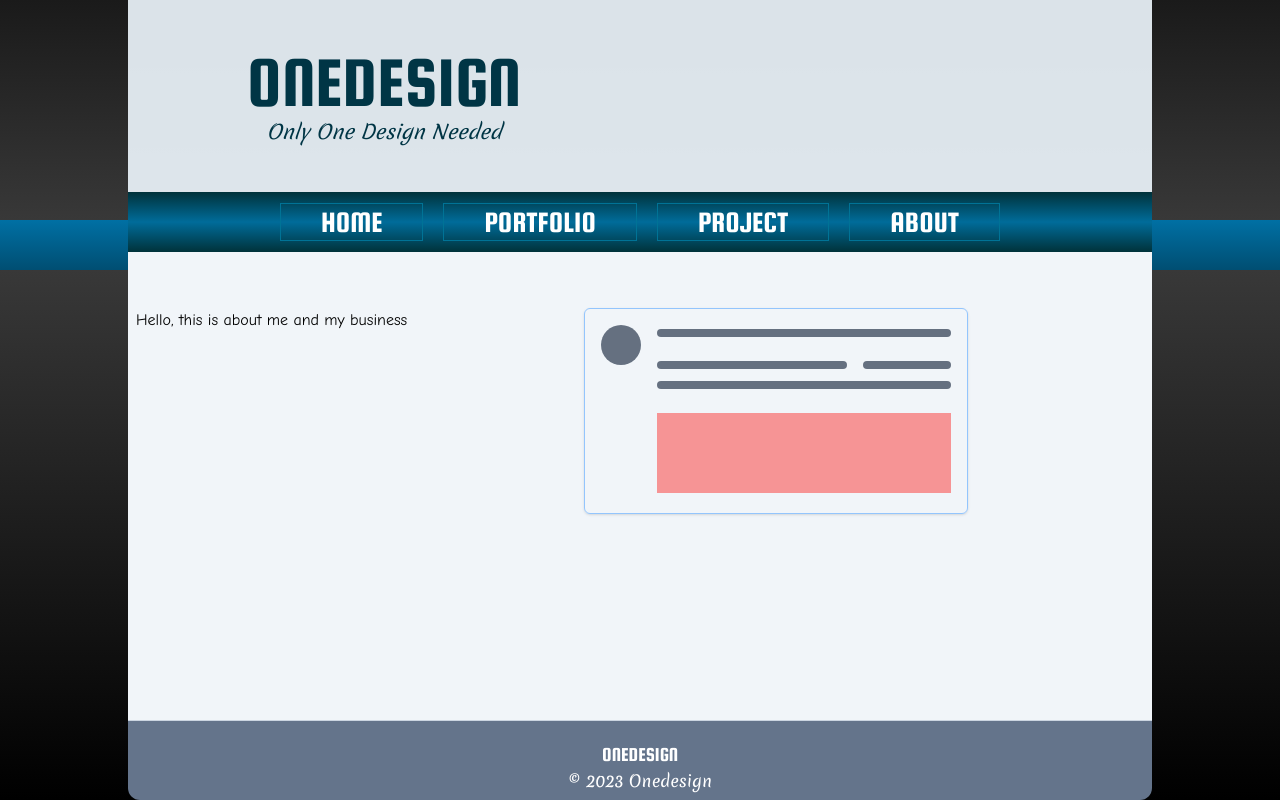
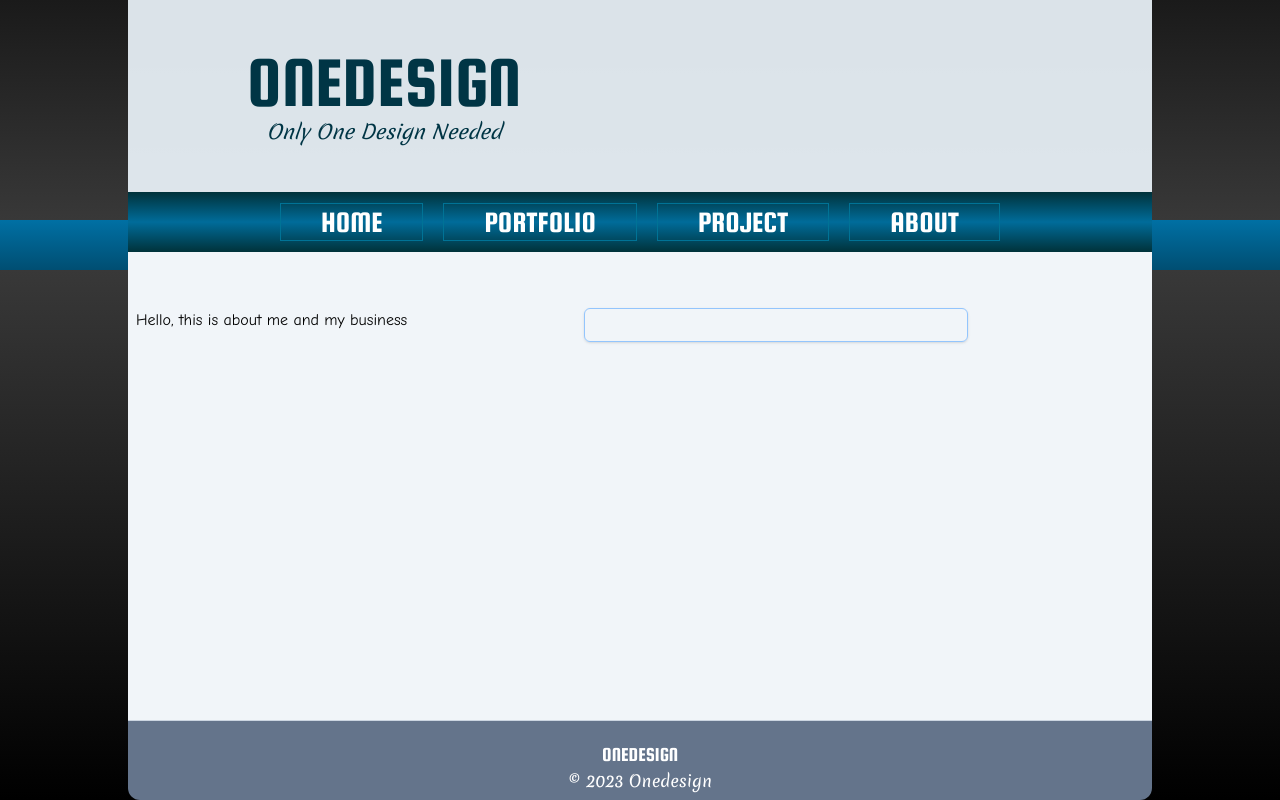
Before and after one commit to LAakerberg/Portfolio-2, a React (Vite) app: page /about in a window 1280 px wide. Built offline with nearby package versions, Linux system fonts and the light colour scheme.

Commit message:
Removed un-used code

```diff
--- a/src/pages/About/index.jsx
+++ b/src/pages/About/index.jsx
@@ -5,22 +5,7 @@ export function About() {
         <div>
           <p>Hello, this is about me and my business</p>
         </div>
-        <div className="border border-blue-300 shadow rounded-md p-4 max-w-sm w-full mx-auto">
-          <div className="animate-pulse flex space-x-4">
-            <div className="rounded-full bg-slate-700 h-10 w-10"></div>
-            <div className="flex-1 space-y-6 py-1">
-              <div className="h-2 bg-slate-700 rounded"></div>
-              <div className="space-y-3">
-                <div className="grid grid-cols-3 gap-4">
-                  <div className="h-2 bg-slate-700 rounded col-span-2"></div>
-                  <div className="h-2 bg-slate-700 rounded col-span-1"></div>
-                </div>
-                <div className="h-2 bg-slate-700 rounded"></div>
-              </div>
-              <div className="hover:animate-spin h-20 bg-red-400"></div>
-            </div>
-          </div>
-        </div>
+        <div className="border border-blue-300 shadow rounded-md p-4 max-w-sm w-full mx-auto"></div>
       </div>
     </>
   );
```
